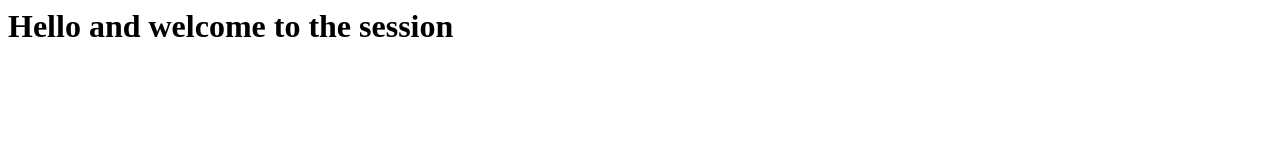
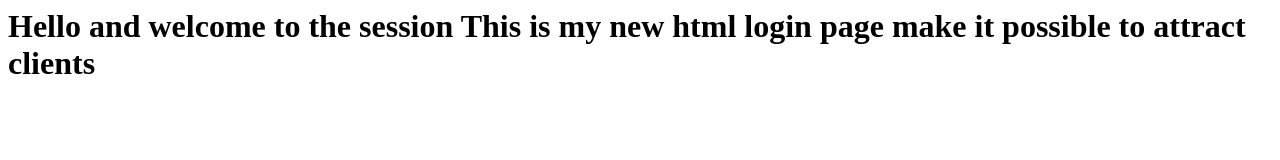
Before and after one commit to Neelambika2004/Health-project, a plain HTML site: page index.html in a window 1280 px wide. Drawn offline with Linux system fonts and the light colour scheme.

Commit message:
refactor index.html for login page content
removed duplicate html structure and added login page description.

```diff
--- a/index.html
+++ b/index.html
@@ -1,5 +1,7 @@
 <h1>
 <html>
 Hello and welcome to the session
+  This is my new html login page
+  make it possible to attract clients
 </html>
 </h1>
```
